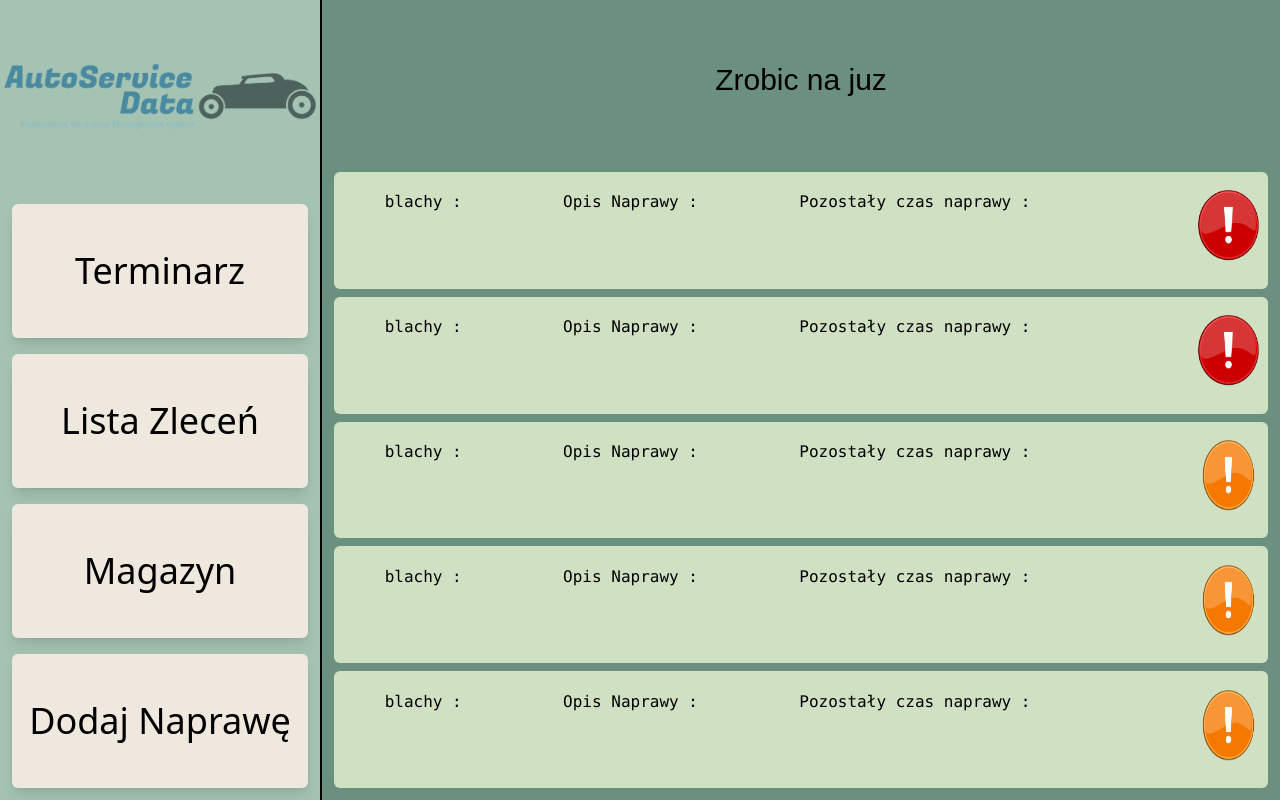
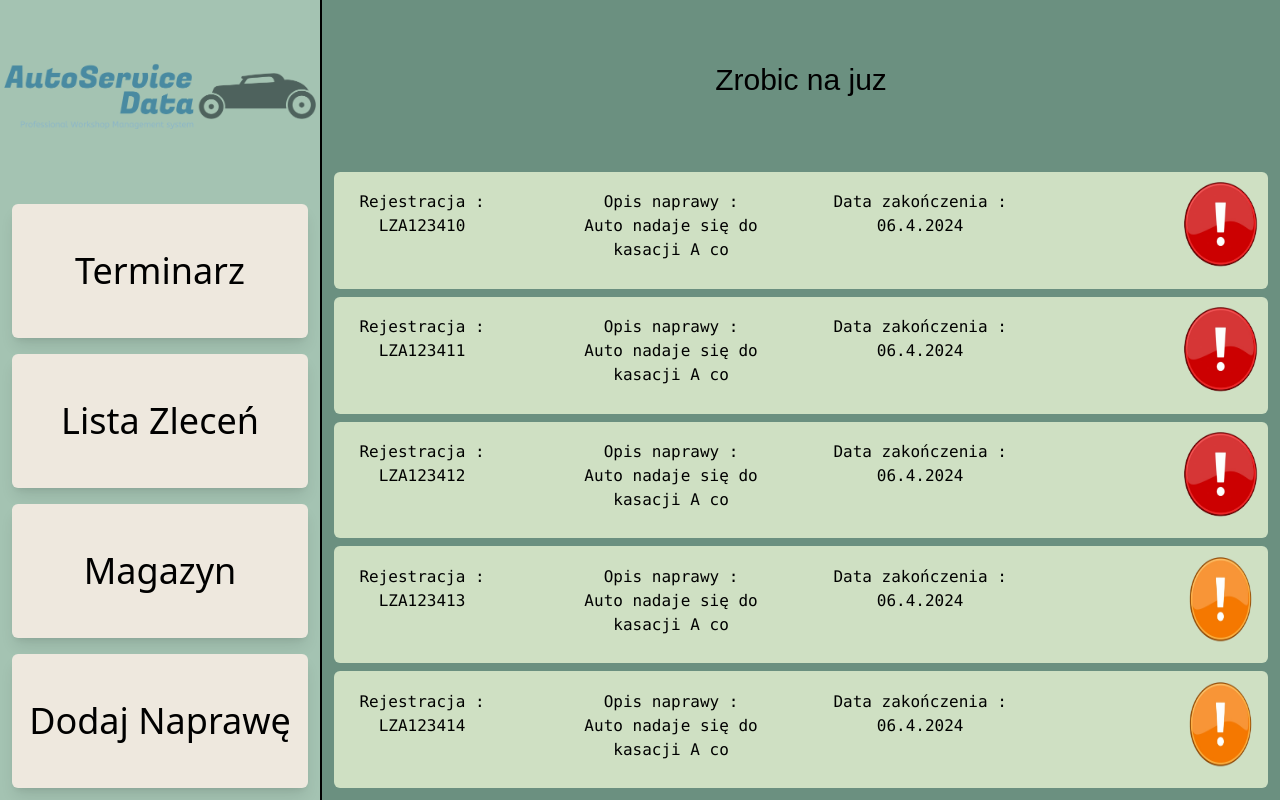
Before and after one commit to siemaema/Projekt, a PHP site: page / in a window 1280 px wide. Run offline with PHP 8.4, Linux system fonts and the light colour scheme; some libraries are stand-ins or nearby versions.

Commit message:
index poprawiony, dodałem interakcje z widgetami, to samo w Magazyn

```diff
--- a/index.php
+++ b/index.php
@@ -23,32 +23,8 @@
                 <div class="grid col-span-7 place-content-center">
                     <p class="text-3xl font-Montserrat">Zrobic na juz</p>
                 </div>
-                <div id="test" class="grid row-span-4 col-span-7 p-2 grid-cols-1 grid-rows-5">
-                    <div class="childContentMain grid grid-flow-col row-span-1 grid-cols-5"><span class="grid grid-flow-col col-span-4">
-                            <p>blachy : </p>
-                            <p>Opis Naprawy : </p>
-                            <p>Pozostały czas naprawy : </p>
-                        </span><img class="size-20 ml-auto" src="img/exclamation_mark_red-removebg-preview.png" alt="dupa"></div>
-                    <div class="childContentMain grid grid-flow-col row-span-1 grid-cols-5"><span class="grid grid-flow-col col-span-4">
-                            <p>blachy : </p>
-                            <p>Opis Naprawy : </p>
-                            <p>Pozostały czas naprawy : </p>
-                        </span><img class="size-20 ml-auto" src="img/exclamation_mark_red-removebg-preview.png" alt="xddd"></div>
-                    <div class="childContentMain grid grid-flow-col row-span-1 grid-cols-5"><span class="grid grid-flow-col col-span-4">
-                            <p>blachy : </p>
-                            <p>Opis Naprawy : </p>
-                            <p>Pozostały czas naprawy : </p>
-                        </span><img class="size-20 ml-auto" src="img/exclamation_mark_yellow-removebg-preview.png" alt="dsadas"></div>
-                    <div class="childContentMain grid grid-flow-col row-span-1 grid-cols-5"><span class="grid grid-flow-col col-span-4">
-                            <p>blachy : </p>
-                            <p>Opis Naprawy : </p>
-                            <p>Pozostały czas naprawy : </p>
-                        </span><img class="size-20 ml-auto" src="img/exclamation_mark_yellow-removebg-preview.png" alt="dsa"></div>
-                    <div class="childContentMain grid grid-flow-col row-span-1 grid-cols-5"><span class="grid grid-flow-col col-span-4">
-                            <p>blachy : </p>
-                            <p>Opis Naprawy : </p>
-                            <p>Pozostały czas naprawy : </p>
-                        </span><img class="size-20 ml-auto" src="img/exclamation_mark_yellow-removebg-preview.png" alt="dsa"></div>
+                <div id="test" class="grid row-span-4 col-span-7 p-2 grid-cols-1 grid-rows-5 pt-2">
+
                 </div>
             </div>
 
@@ -65,22 +41,53 @@
     </div>
 
 </body>
+<script src="prompt.js"></script>
+<script>
 
-<!-- <script> // ogólnie to jakieś gówno ale będzie poprawiane, dzisiaj chce mi się za bardzo spać i nie dam rady
-    var content = document.getElementById("test");
+    var widget = document.getElementById("test");
     for(var i = 0;i<=4;i++){
-        var widget = document.createElement("div");
-        var tresc = document.createElement("p");
-        var img =document.createElement("img");
-        tresc.textContent = "tu będzie najważniejsze info o naprawie która będzie najszybiciej";
-        tresc.classList.add("text-center")
-        widget.classList.add('childContentMain',"grid","grid-flow-col");
-        img.src="img/exclamation_mark_yellow.jpg";
-        img.classList.add("w-20", "h-20")
-        widget.appendChild(tresc);
-        widget.appendChild(img);
-        content.appendChild(widget);
+        var cialo = document.createElement("div");
+        cialo.classList.add("childContentMain", "grid", "grid-flow-col", "row-span-1", "grid-cols-5");
+
+        var blachy = document.createElement("p");
+        var Blachy = "Rejestracja : \n" +"LZA"+12341+i;
+        blachy.innerHTML = Blachy;
+
+        var opis = document.createElement("p");
+        var Opis = "Opis naprawy : \n"+" Auto nadaje się do kasacji  A co jeżeli tekst jest dłuższy to nie powinno być tego widać cały czas tylko wtedy jak wybierze się konkretny kafel :)" + i;
+        opis.innerHTML = Opis;
+
+        var data = document.createElement("p");
+        let date = new Date();
+        var dzien = "Data zakończenia : \n"+"0" + date.getDay()+"."+date.getMonth()+"."+date.getFullYear();
+        data.innerHTML = dzien;
+        var img = document.createElement("img");
+        if(i <=2){
+            img.src="img/exclamation_mark_red-removebg-preview.png";
+        }
+        else{
+            img.src = "img/exclamation_mark_yellow-removebg-preview.png";
+        }
+
+        img.classList.add("size-24","ml-auto")
+        var span = document.createElement("span");
+
+        span.classList.add("grid", "grid-flow-col", "col-span-4");
+        blachy.classList.add("element","pt-2");
+        opis.classList.add("element","pt-2");
+        data.classList.add("element","pt-2");
+        widget.appendChild(cialo);
+        cialo.appendChild(span);
+        span.appendChild(blachy);
+        span.appendChild(opis);
+        span.appendChild(data);
+        cialo.appendChild(img);
+
+        span.addEventListener('click', () =>{
+            createCenterContent(Blachy,Opis,dzien);
+        })
+
     }
-</script> -->
+</script>
 
 </html>
--- a/output.css
+++ b/output.css
@@ -615,17 +615,24 @@ video {
 .CenterDivParent {
   display: grid;
   --tw-bg-opacity: 1;
-  background-color: rgb(71 85 105 / var(--tw-bg-opacity));
+  background-color: rgb(15 23 42 / var(--tw-bg-opacity));
 }
 
 .CenterDivChild {
   margin-top: 2.75rem;
+  padding-top: 0.5rem;
   text-align: center;
   font-family: mont, sans-serif;
   font-size: 1.5rem;
   line-height: 2rem;
   --tw-text-opacity: 1;
   color: rgb(255 255 255 / var(--tw-text-opacity));
+}
+
+.element {
+  max-height: 5rem;
+  max-width: 11rem;
+  overflow: hidden;
 }
 
 .fixed {
@@ -724,6 +731,11 @@ video {
 .size-20 {
   width: 5rem;
   height: 5rem;
+}
+
+.size-24 {
+  width: 6rem;
+  height: 6rem;
 }
 
 .h-10 {
@@ -982,6 +994,10 @@ video {
   padding-right: 1.25rem;
 }
 
+.pt-2 {
+  padding-top: 0.5rem;
+}
+
 .text-center {
   text-align: center;
 }
--- /dev/null
+++ b/prompt.js
@@ -0,0 +1,37 @@
+function createCenterContent(Blachy, Opis, dzien) {
+    var contener = document.createElement("div");
+    contener.classList.add("fixed", "inset-0", "bg-white", "opacity-80");
+
+    var centerDiv = document.createElement("div");
+    centerDiv.classList.add("CenterDivParent", "absolute", "top-1/2", "left-1/2", "w-2/5", "h-2/3", "-translate-x-1/2", "-translate-y-1/2", "p-4", "rounded-md");
+
+    var paragraph1 = document.createElement("p");
+    paragraph1.textContent = Blachy;
+    paragraph1.classList.add("CenterDivChild");
+
+    var paragraph2 = document.createElement("p");
+    paragraph2.textContent = Opis;
+    paragraph2.classList.add("CenterDivChild");
+
+    var paragraph3 = document.createElement("p");
+    paragraph3.textContent = dzien;
+    paragraph3.classList.add("CenterDivChild");
+
+    centerDiv.style.opacity = "1";
+
+    centerDiv.appendChild(paragraph1);
+    centerDiv.appendChild(paragraph2);
+    centerDiv.appendChild(paragraph3);
+
+    centerDiv.addEventListener('click', (event) => {
+        event.stopPropagation();
+    });
+
+    contener.addEventListener('click', () => {
+        // Usuwanie kontenera po kliknięciu
+        contener.remove();
+    });
+
+    contener.appendChild(centerDiv);
+    document.body.appendChild(contener);
+}
```
Also changed, not shown: main.css (+6 -2 lines).
